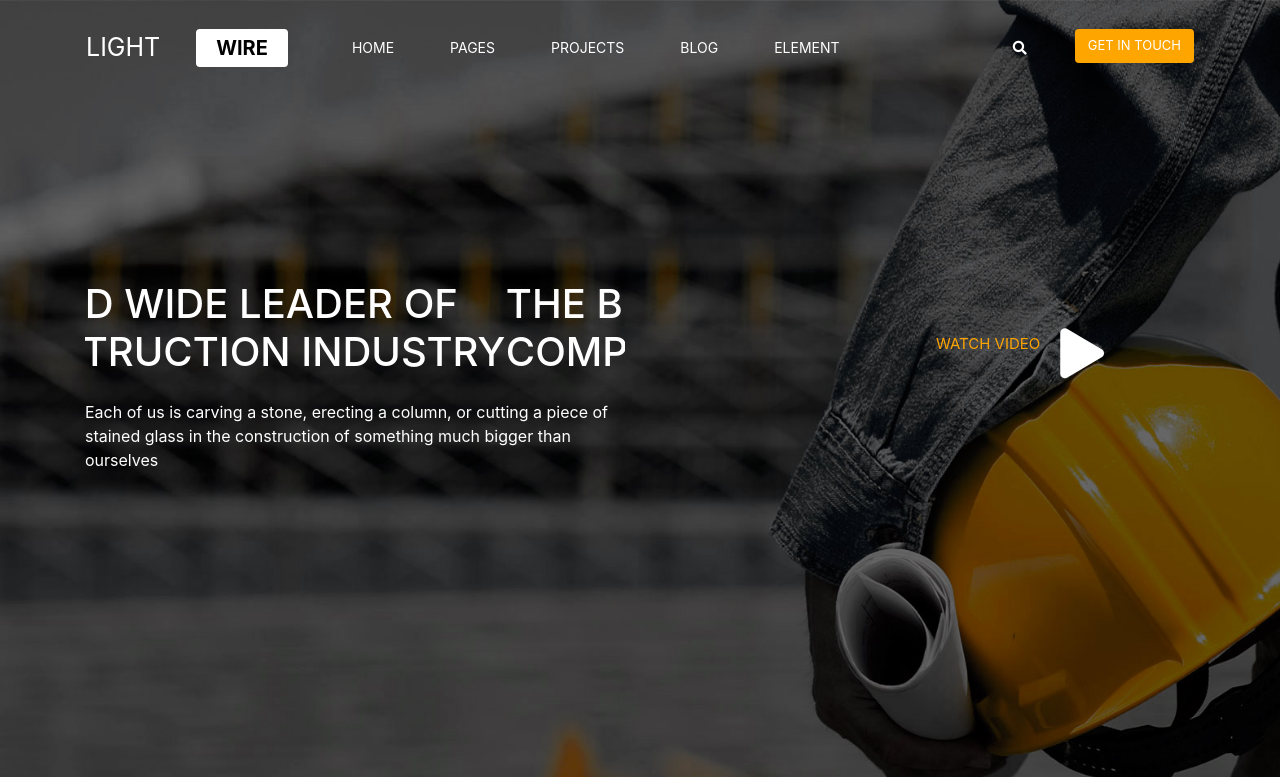
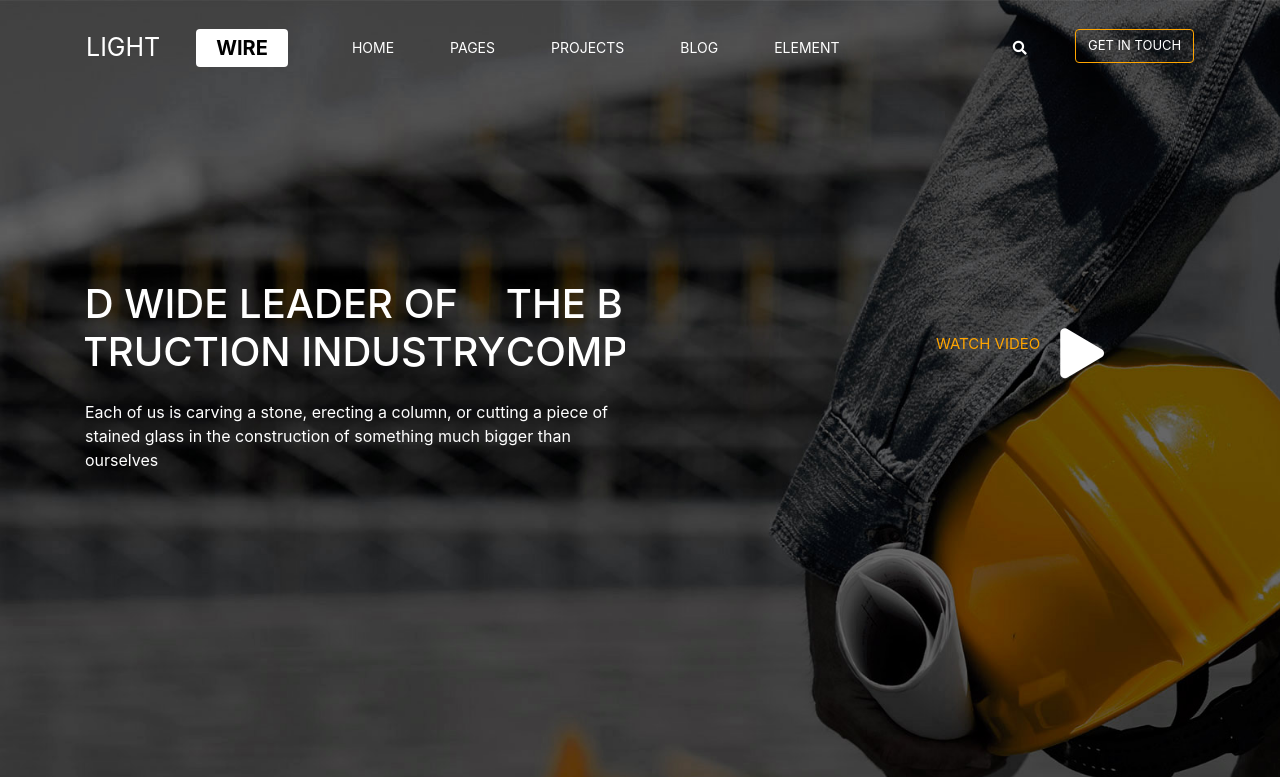
Before and after one commit to emmanuelhashy/static, a website: page dist/index.html in a window 1280 px wide. Shown: the top 777 px of the page. Drawn offline with Linux system fonts and the light colour scheme.

Commit message:
added transition to button

```diff
--- a/dist/css/style.css
+++ b/dist/css/style.css
@@ -6,6 +6,46 @@ nav{
 	padding-top: 40px;
 	text-transform: uppercase;
 }
+
+.hvr-sweep-to-right {
+	display: inline-block;
+	vertical-align: middle;
+	-webkit-transform: perspective(1px) translateZ(0);
+	transform: perspective(1px) translateZ(0);
+	box-shadow: 0 0 1px rgba(0, 0, 0, 0);
+	position: relative;
+	-webkit-transition-property: color;
+	transition-property: color;
+	-webkit-transition-duration: 0.3s;
+	transition-duration: 0.3s;
+  }
+  .hvr-sweep-to-right:before {
+	content: "";
+	position: absolute;
+	z-index: -1;
+	top: 0;
+	left: 0;
+	right: 0;
+	bottom: 0;
+	background: orange;
+	-webkit-transform: scaleX(0);
+	transform: scaleX(0);
+	-webkit-transform-origin: 0 50%;
+	transform-origin: 0 50%;
+	-webkit-transition-property: transform;
+	transition-property: transform;
+	-webkit-transition-duration: 0.3s;
+	transition-duration: 0.3s;
+	-webkit-transition-timing-function: ease-out;
+	transition-timing-function: ease-out;
+  }
+  .hvr-sweep-to-right:hover, .hvr-sweep-to-right:focus, .hvr-sweep-to-right:active {
+	color: black;
+  }
+  .hvr-sweep-to-right:hover:before, .hvr-sweep-to-right:focus:before, .hvr-sweep-to-right:active:before {
+	-webkit-transform: scaleX(1);
+	transform: scaleX(1);
+  }
 
 a:hover{
 	text-decoration: none;
@@ -39,8 +79,9 @@ a:hover{
 	font-size: 14px ;
 }
 .btn-yellow{
-	background-color: orange;
+	background-color: transparent;
 	color: white;
+	border: 1px solid orange;
 	text-transform: uppercase;
 	font-size: 13px;
 }
--- a/dist/index.html
+++ b/dist/index.html
@@ -38,7 +38,7 @@
 		        <a class="nav-link" href="#"><i class="fas fa-search"></i></a>
 		      </li>
 		      <li class="nav-item">
-		        <button class="btn btn-yellow">get in touch</button>
+		        <button class="btn btn-yellow hvr-sweep-to-right">get in touch</button>
 		      </li>
 		    </ul>
 
```
